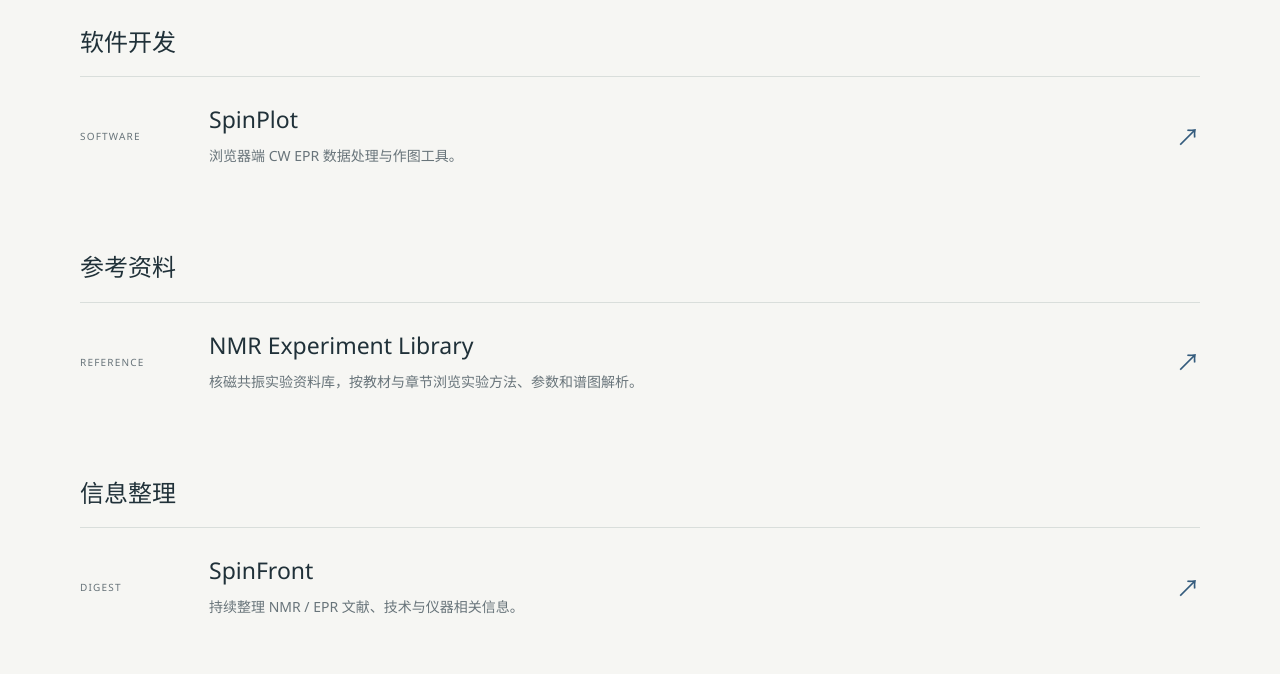
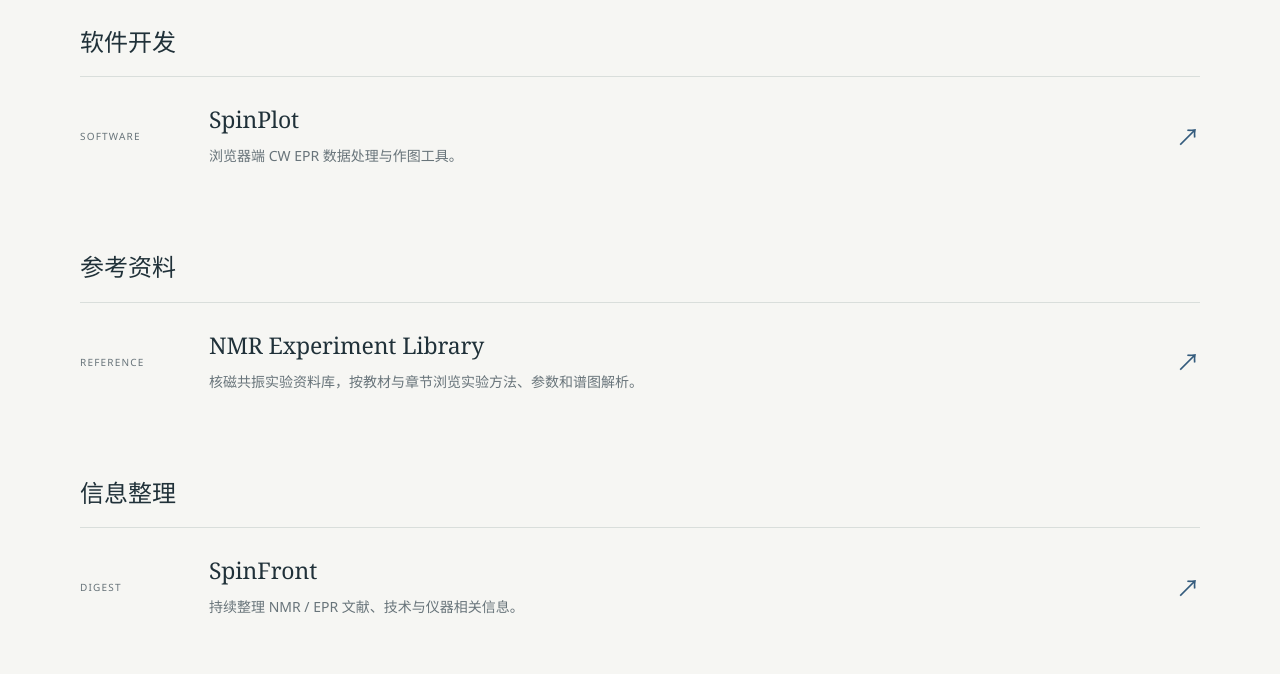
Before and after one commit to imasenHF/imasenhf.github.io, a Jekyll site: the page built from projects/index.html, in a window 1280 px wide. Shown: the part 316-990 px from the top of the page. Built offline with Jekyll 4.4.1, drawn with Linux system fonts in a browser that asks for light colours.

Commit message:
Use serif typography for project names

```diff
--- a/assets/css/style.css
+++ b/assets/css/style.css
@@ -251,3 +251,12 @@
 
 .site-footer .site-footer-brand{gap:3px;align-items:flex-start}
 .site-footer-brand>span:last-child{margin-top:6px;font-family:var(--font)}
+
+
+/* Typography roles: serif for brands/project names; sans-serif for editorial/content titles. */
+.project-main h3,
+.project-main h3 a{
+  font-family:Georgia,"Times New Roman",serif;
+  font-weight:400;
+  letter-spacing:-.15px;
+}
```
